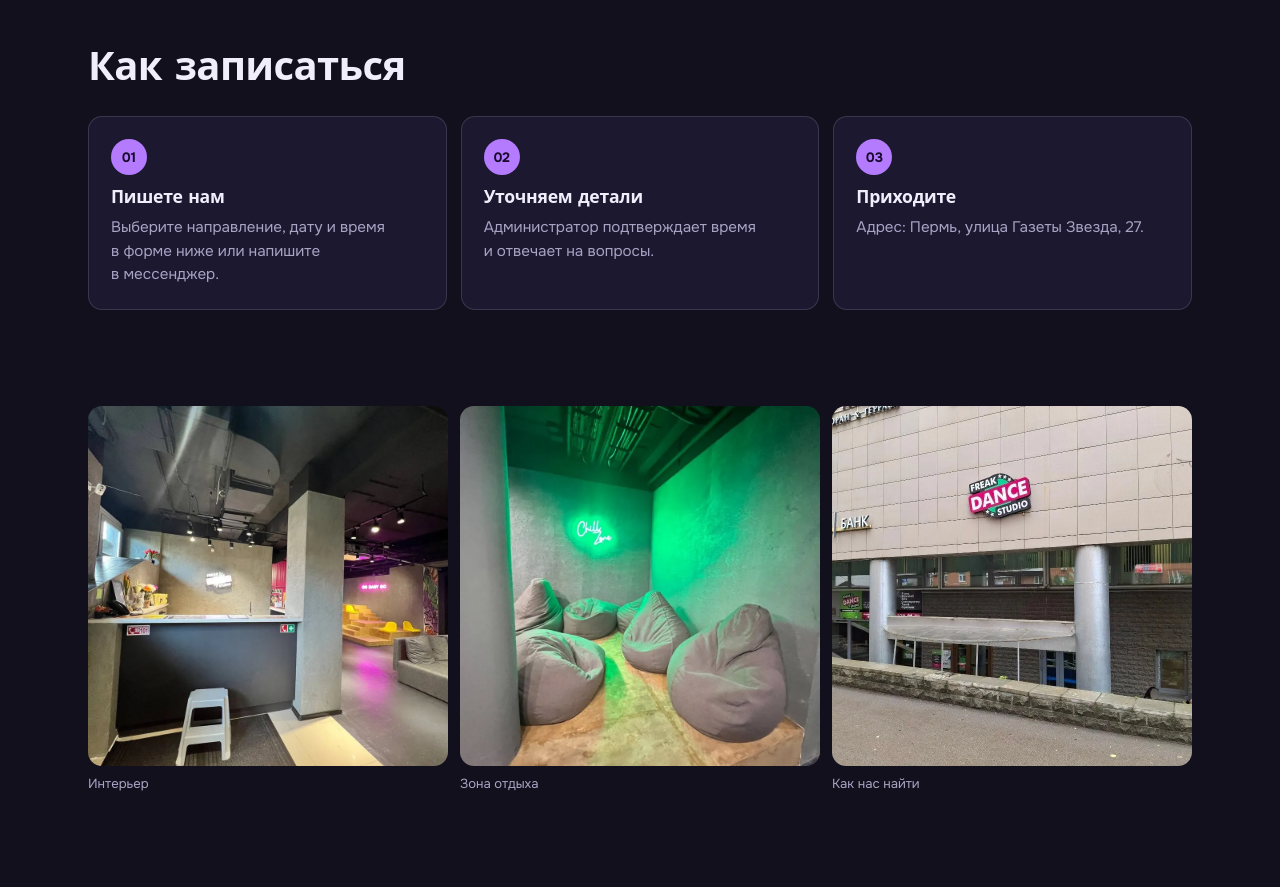
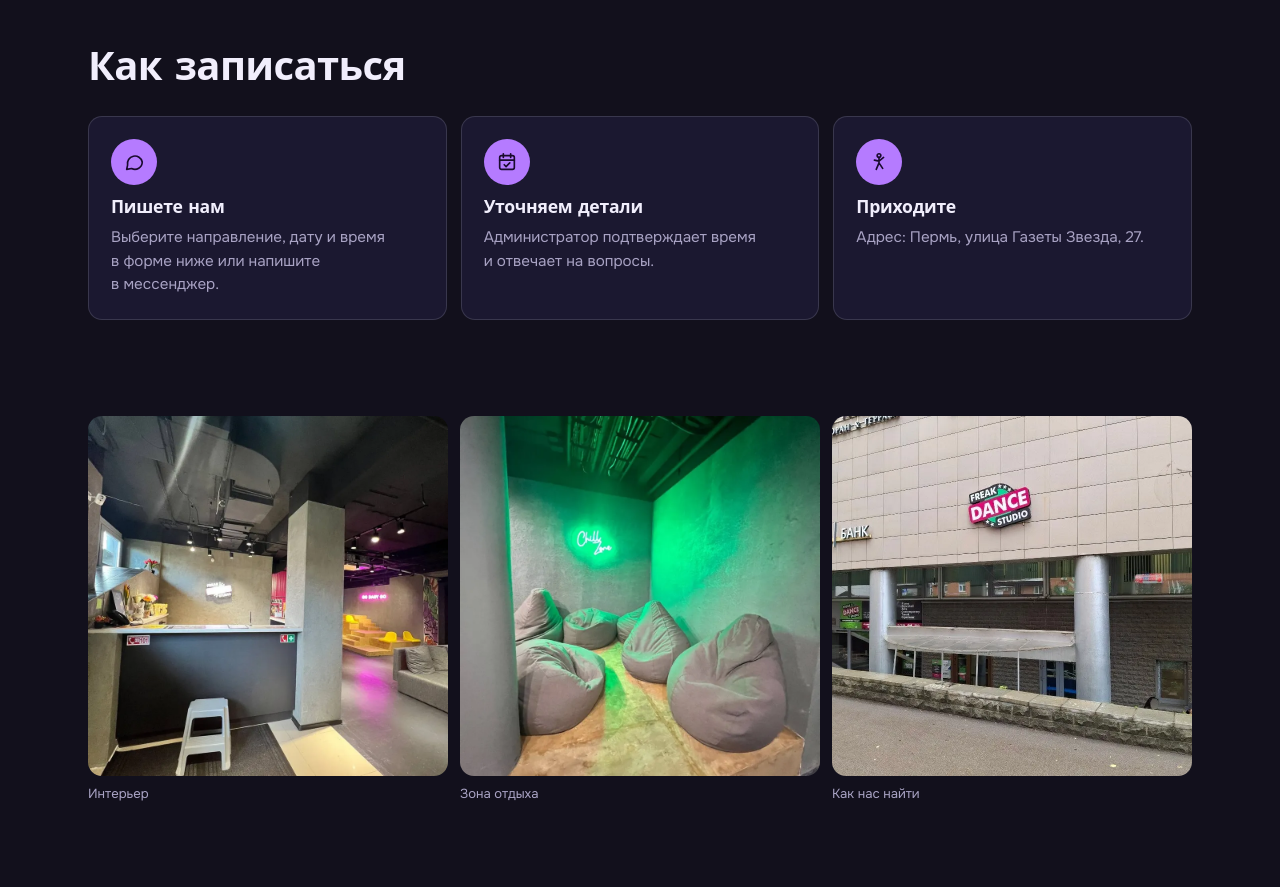
Before and after one commit to tuzir2022-creator/freak-dance-perm, a plain HTML site: page index.html in a window 1280 px wide. Shown: the part 1580-2467 px from the top of the page. Drawn offline with Linux system fonts and the light colour scheme; a web font is replaced by a local one.

Commit message:
Демо сайта: Freak dance

```diff
--- a/index.html
+++ b/index.html
@@ -75,9 +75,9 @@
   <section class="s-section s-reveal">
     <header class="s-section__head"><h2>Как записаться</h2></header>
     <ol class="s-steps">
-      <li class="s-steps__item"><span class="s-steps__n">01</span><h3>Пишете нам</h3><p>Выберите направление, дату и время в форме ниже или напишите в мессенджер.</p></li>
-      <li class="s-steps__item"><span class="s-steps__n">02</span><h3>Уточняем детали</h3><p>Администратор подтверждает время и отвечает на вопросы.</p></li>
-      <li class="s-steps__item"><span class="s-steps__n">03</span><h3>Приходите</h3><p>Адрес: Пермь, улица Газеты Звезда, 27.</p></li>
+      <li class="s-steps__item"><span class="s-steps__n" aria-hidden="true"><svg viewBox="0 0 24 24" width="22" height="22" fill="none" stroke="currentColor" stroke-width="1.8" stroke-linecap="round" stroke-linejoin="round"><path d="M21 12a8 8 0 0 1-11.6 7.1L4 20l1-4.6A8 8 0 1 1 21 12z"/></svg></span><h3>Пишете нам</h3><p>Выберите направление, дату и время в форме ниже или напишите в мессенджер.</p></li>
+      <li class="s-steps__item"><span class="s-steps__n" aria-hidden="true"><svg viewBox="0 0 24 24" width="22" height="22" fill="none" stroke="currentColor" stroke-width="1.8" stroke-linecap="round" stroke-linejoin="round"><rect x="4" y="5" width="16" height="15" rx="2"/><path d="M4 10h16M8 3v4M16 3v4M9 15l2 2 4-4"/></svg></span><h3>Уточняем детали</h3><p>Администратор подтверждает время и отвечает на вопросы.</p></li>
+      <li class="s-steps__item"><span class="s-steps__n" aria-hidden="true"><svg viewBox="0 0 24 24" width="22" height="22" fill="none" stroke="currentColor" stroke-width="1.8" stroke-linecap="round" stroke-linejoin="round"><circle cx="12" cy="5" r="2"/><path d="M12 7v6M7 10l5 1 5-4M12 13l-3 7M12 13l4 6"/></svg></span><h3>Приходите</h3><p>Адрес: Пермь, улица Газеты Звезда, 27.</p></li>
     </ol>
   </section>
 
--- a/style-prod.css
+++ b/style-prod.css
@@ -216,3 +216,6 @@
 .s-toprating .s-reviews__stars { font-size: 1rem; }
 .s-toprating u { font-size: .92rem; font-weight: 400; color: var(--c-ink-soft); text-underline-offset: 3px; text-decoration-thickness: 1px; }
 .s-toprating:hover u { color: var(--c-accent-deep, var(--c-accent)); }
+
+.s-steps__n { width: 46px; height: 46px; }
+.s-steps__n svg { width: 22px; height: 22px; display: block; }
```
